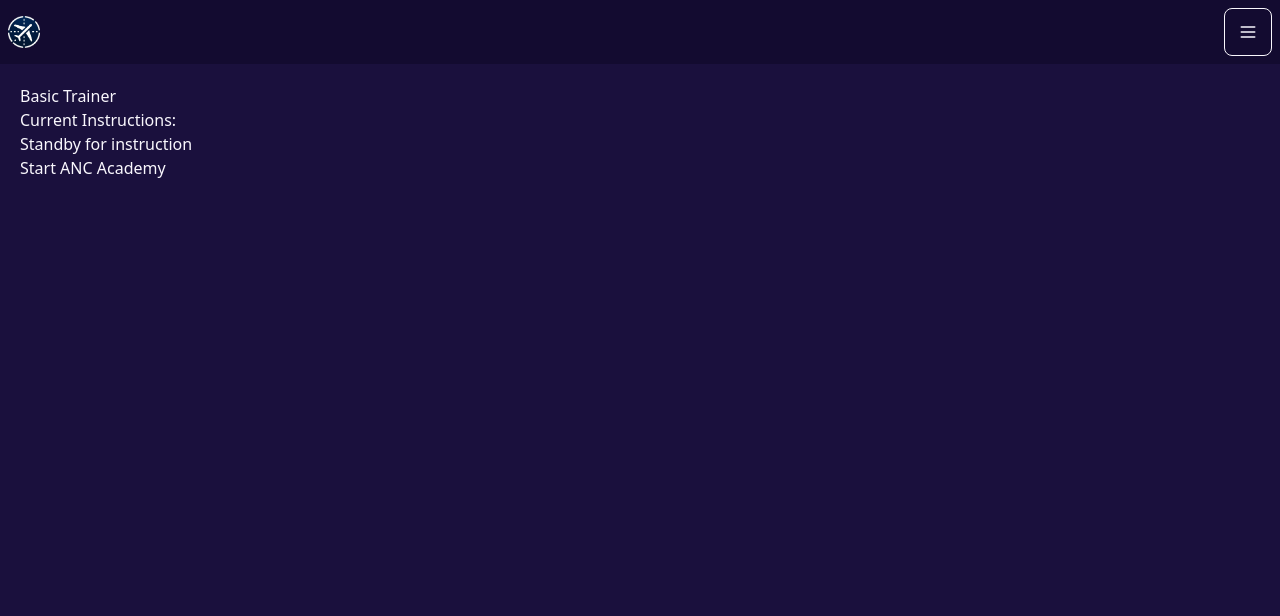
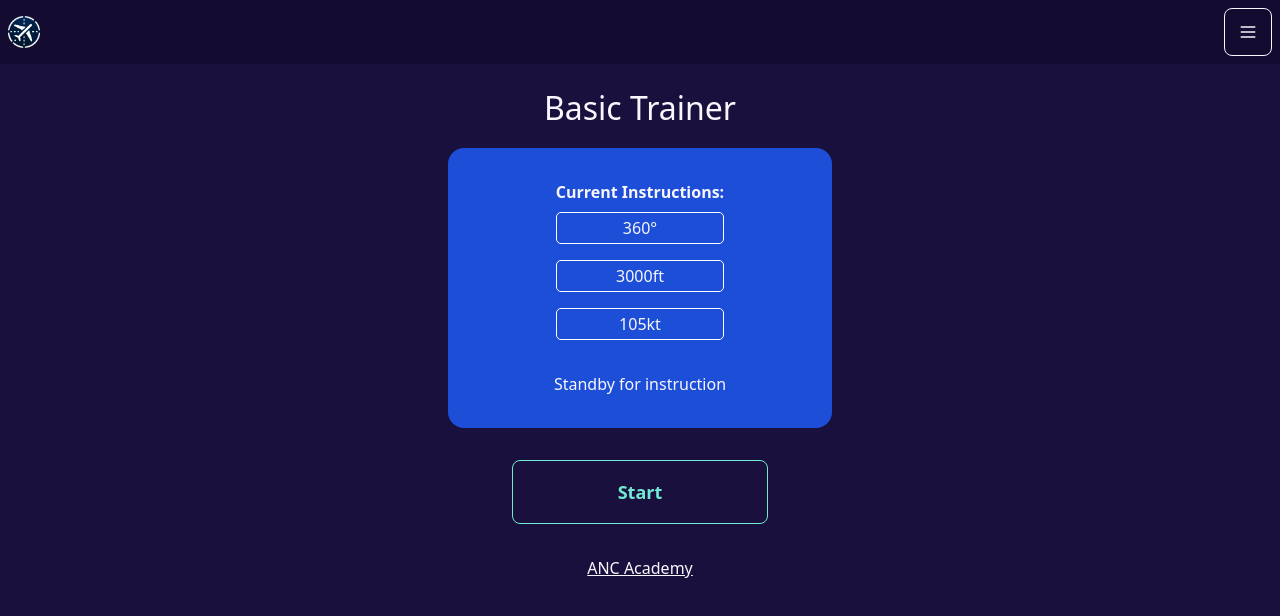
Before and after one commit to merryface/basicInstrumentTrainer, a SvelteKit app: page /basic-trainer in a window 1280 px wide. Shown: the top 616 px of the page. Built offline with nearby package versions, Linux system fonts and the light colour scheme.

Commit message:
style basic trainer

```diff
--- a/src/routes/basic-trainer/+page.svelte
+++ b/src/routes/basic-trainer/+page.svelte
@@ -12,9 +12,9 @@
   let countDown;
   let intervalId;
   let isFlying = false;
-  let targetHeading = '';
-  let targetAltitude = '';
-  let targetAirspeed = '';
+  let targetHeading = '360°';
+  let targetAltitude = '3000ft';
+  let targetAirspeed = '105kt';
   let instruction = 'Standby for instruction';
   let buttonLabel = "Start"
 
@@ -65,24 +65,61 @@
   }
 </script>
 
-  <h2>Basic Trainer</h2>
+  <h2 class="text-center">Basic Trainer</h2>
 
-  <div>
+  <div class="card w-96 bg-base-100 bg-blue-700 flex flex-col items-center justify-center text-center mx-auto">
+    <div class="card-body">
       <p class="currentInstructions">Current Instructions:</p>
       <div class="targets">
         <div class="target">
-        <p id="targetHeading">{targetHeading}</p>
+          <p class="instruction">{targetHeading}</p>
         </div>
         <div class="target">
-        <p id="targetAltitude">{targetAltitude}</p>
+          <p class="instruction">{targetAltitude}</p>
         </div>
         <div class="target">
-        <p id="targetAirspeed">{targetAirspeed}</p>
+          <p class="instruction">{targetAirspeed}</p>
         </div>
       </div>
+    </div>
+    <p class="instructions">{instruction}</p>
+  </div>
 
-    <p id="instruction">{instruction}</p>
-    <button id="generateInstruction" on:click={commenceFlight}>{buttonLabel}</button>
+  <button on:click={commenceFlight} class="btn btn-wide btn-sm sm:btn-sm md:btn-md lg:btn-lg btn-outline btn-success mx-auto">{buttonLabel}</button>
 
-    <a href="https://www.anc-academy.aero/">ANC Academy</a>
-  </div>
+  <a class="mx-auto link" href="https://www.anc-academy.aero/">ANC Academy</a>
+
+  <style>
+    h2 {
+      font-size: 2rem;
+      margin-bottom: 1rem;
+    }
+
+    .card, .instructions {
+      margin-bottom: 2rem;
+    }
+
+    .currentInstructions {
+      font-weight: bold;
+    }
+
+    .instruction {
+      border: 1px solid white;
+      border-radius: 5px;
+      height: 2rem;
+      display: flex;
+      flex-direction: column;
+      justify-content: center;
+      align-items: center;
+    }
+
+    .targets {
+      display: flex;
+      gap: 1rem;
+      flex-direction: column;
+    }
+
+    button {
+      margin-bottom: 2rem;
+    }
+  </style>
```
Lines whose indentation alone changed are shown as unchanged.
